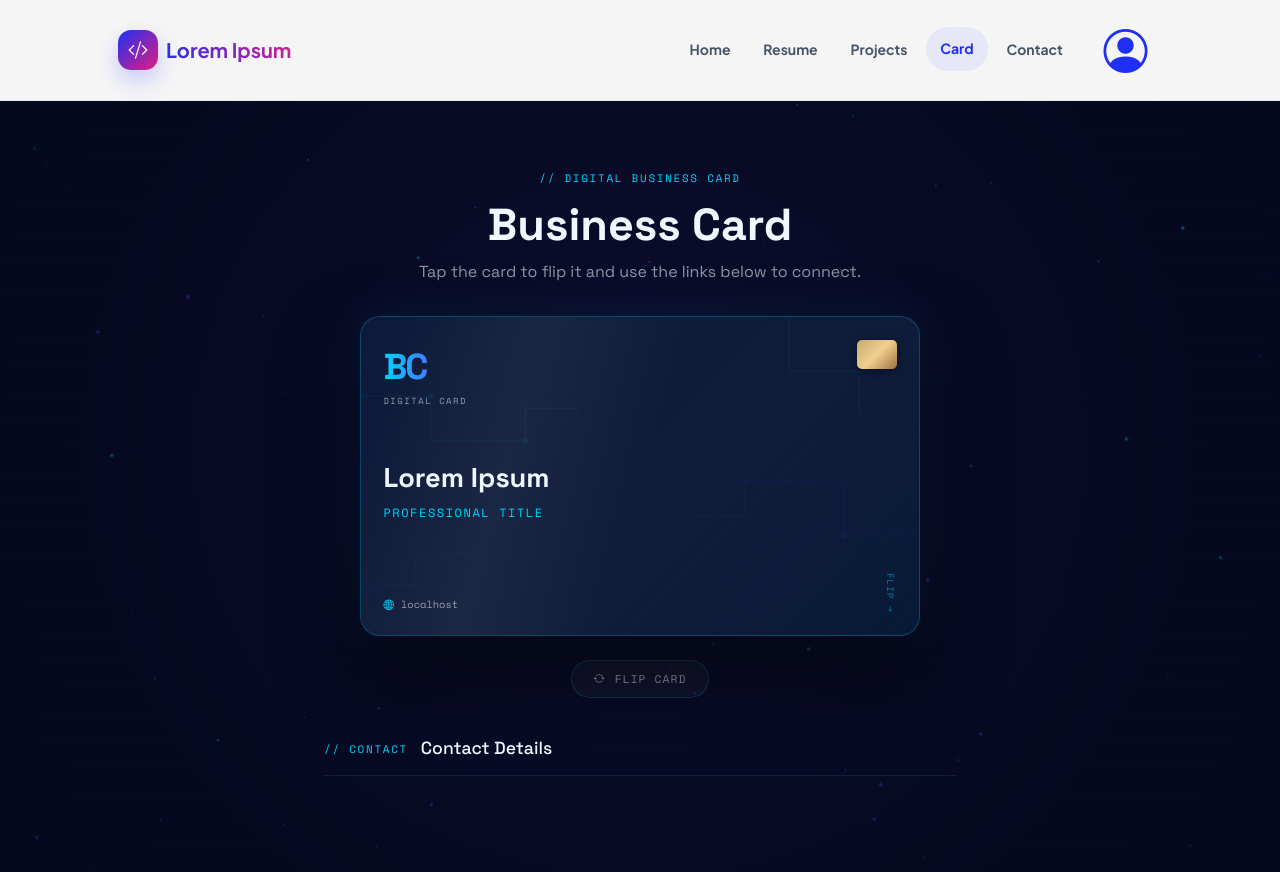
After one commit to Ali-Mashaghi/landing-page, a Django app: page /card/ in a window 1280 px wide. The commit adds this page. Run offline with Django 5.2, Linux system fonts and the light colour scheme; some libraries are stand-ins or nearby versions; grey boxes are pictures that could not be loaded.

Commit message:
adding business card

```diff
--- a/Templates/base.html
+++ b/Templates/base.html
@@ -36,6 +36,7 @@
                             <li class="nav-item"><a class="nav-link {% if request.resolver_match.url_name == 'index' %}active{% endif %}" href="{% url 'index' %}">Home</a></li>
                             <li class="nav-item"><a class="nav-link {% if request.resolver_match.url_name == 'resume' %}active{% endif %}" href="{% url 'resume' %}">Resume</a></li>
                             <li class="nav-item"><a class="nav-link {% if request.resolver_match.url_name == 'projects' %}active{% endif %}" href="{% url 'projects' %}">Projects</a></li>
+                            <li class="nav-item"><a class="nav-link {% if request.resolver_match.url_name == 'business_card' %}active{% endif %}" href="{% url 'business_card' %}">Card</a></li>
                             <li class="nav-item"><a class="nav-link {% if request.resolver_match.url_name == 'contact' %}active{% endif %}" href="{% url 'contact' %}">Contact</a></li>
                             <li class="nav-item ms-lg-2 d-flex align-items-center">
                                 {% if user.is_authenticated %}
@@ -106,6 +107,7 @@
                             <li class="mb-2"><a href="{% url 'index' %}" class="text-white text-decoration-none footer-link">Home</a></li>
                             <li class="mb-2"><a href="{% url 'resume' %}" class="text-white text-decoration-none footer-link">Resume</a></li>
                             <li class="mb-2"><a href="{% url 'projects' %}" class="text-white text-decoration-none footer-link">Projects</a></li>
+                            <li class="mb-2"><a href="{% url 'business_card' %}" class="text-white text-decoration-none footer-link">Card</a></li>
                             <li class="mb-2"><a href="{% url 'contact' %}" class="text-white text-decoration-none footer-link">Contact</a></li>
                         </ul>
                     </div>
--- /dev/null
+++ b/Templates/business_card.html
@@ -0,0 +1,174 @@
+{% extends "base.html" %}
+{% load static %}
+{% block title %}Business Card — {% if site_profile %}{{ site_profile.full_name }}{% else %}Lorem Ipsum{% endif %}{% endblock %}
+{% block body_class %}business-card-body d-flex flex-column min-vh-100{% endblock %}
+{% block extra_css %}
+<link href="https://fonts.googleapis.com/css2?family=Space+Grotesk:wght@400;500;600;700&family=Space+Mono:wght@400;700&display=swap" rel="stylesheet">
+<link href="{% static 'css/business-card.css' %}" rel="stylesheet">
+{% endblock %}
+{% block content %}
+<section class="bc-page">
+    <canvas class="bc-background" id="businessCardBackground" aria-hidden="true"></canvas>
+    <div class="bc-content">
+        <header class="bc-heading">
+            <span class="bc-kicker">// Digital Business Card</span>
+            <h1>Business Card</h1>
+            <p>Tap the card to flip it and use the links below to connect.</p>
+        </header>
+
+        <div class="bc-scene">
+            <div class="bc-card" id="businessCard" role="button" tabindex="0" aria-label="Flip business card">
+                <article class="bc-face bc-front">
+                    <svg class="bc-circuit" viewBox="0 0 560 320" fill="none" preserveAspectRatio="xMidYMid slice" aria-hidden="true">
+                        <path d="M0 80h70v45h95V92h55" stroke="#00D4FF"/>
+                        <circle cx="70" cy="80" r="3" fill="#00D4FF"/>
+                        <circle cx="165" cy="125" r="3" fill="#00D4FF"/>
+                        <path d="M560 220h-75v-55h-100v35h-55" stroke="#7B2FFF"/>
+                        <circle cx="485" cy="220" r="3" fill="#7B2FFF"/>
+                        <circle cx="385" cy="165" r="3" fill="#7B2FFF"/>
+                        <path d="M0 270h55v-32h65" stroke="#1A6EFF"/>
+                        <path d="M430 0v55h70v42" stroke="#00D4FF"/>
+                    </svg>
+
+                    <div class="bc-top">
+                        <div>
+                            <div class="bc-logo">
+                                {% if site_profile %}{{ site_profile.first_name|first }}{{ site_profile.last_name|first }}{% else %}BC{% endif %}
+                            </div>
+                            <span class="bc-logo-subtitle">Digital Card</span>
+                        </div>
+                        <div class="bc-chip" aria-hidden="true"></div>
+                    </div>
+
+                    <div class="bc-main">
+                        <div class="bc-name">{% if site_profile %}{{ site_profile.full_name }}{% else %}Lorem Ipsum{% endif %}</div>
+                        <div class="bc-title">
+                            {% if site_profile and site_profile.title %}{{ site_profile.title }}{% else %}Professional Title{% endif %}
+                        </div>
+                        {% if site_profile and site_profile.tagline %}
+                            <div class="bc-tagline">{{ site_profile.tagline }}</div>
+                        {% endif %}
+                    </div>
+
+                    <div class="bc-bottom">
+                        <div class="bc-mini-details">
+                            {% if site_profile and site_profile.public_email %}
+                            <div class="bc-mini-row">
+                                <i class="bi bi-envelope"></i>
+                                <span>{{ site_profile.public_email }}</span>
+                            </div>
+                            {% endif %}
+                            {% if site_profile and site_profile.location %}
+                            <div class="bc-mini-row">
+                                <i class="bi bi-geo-alt"></i>
+                                <span>{{ site_profile.location }}</span>
+                            </div>
+                            {% endif %}
+                            <div class="bc-mini-row">
+                                <i class="bi bi-globe2"></i>
+                                <span>{{ request.get_host }}</span>
+                            </div>
+                        </div>
+                        <span class="bc-flip-hint">Flip →</span>
+                    </div>
+                </article>
+
+                <article class="bc-face bc-back">
+                    <div class="bc-back-logo">
+                        {% if site_profile %}{{ site_profile.first_name|first }}{{ site_profile.last_name|first }}{% else %}BC{% endif %}
+                    </div>
+                    <div class="bc-back-tagline">
+                        {% if site_profile and site_profile.title %}{{ site_profile.title }}{% else %}Digital Business Card{% endif %}
+                    </div>
+                    <div class="bc-qr">
+                        <img src="https://api.qrserver.com/v1/create-qr-code/?size=180x180&data={{ card_url|urlencode }}" alt="Business card QR code">
+                    </div>
+                    <div class="bc-url">{{ request.get_host }}</div>
+                </article>
+            </div>
+        </div>
+
+        <button class="bc-flip-button" id="businessCardFlip" type="button">
+            <i class="bi bi-arrow-repeat"></i>
+            Flip Card
+        </button>
+
+        <section class="bc-details" aria-labelledby="businessCardDetails">
+            <div class="bc-details-header">
+                <span class="bc-label">// Contact</span>
+                <h2 id="businessCardDetails">Contact Details</h2>
+            </div>
+            <div class="bc-links">
+                {% if site_profile and site_profile.public_email %}
+                <a class="bc-link" href="mailto:{{ site_profile.public_email }}">
+                    <span class="bc-link-icon"><i class="bi bi-envelope"></i></span>
+                    <span class="bc-link-copy">
+                        <span class="bc-label d-block">Email</span>
+                        <span class="bc-link-value d-block">{{ site_profile.public_email }}</span>
+                    </span>
+                    <span class="bc-link-arrow">→</span>
+                </a>
+                {% endif %}
+
+                {% if site_profile and site_profile.location %}
+                <div class="bc-info">
+                    <span class="bc-link-icon"><i class="bi bi-geo-alt"></i></span>
+                    <span class="bc-link-copy">
+                        <span class="bc-label d-block">Location</span>
+                        <span class="bc-link-value d-block">{{ site_profile.location }}</span>
+                    </span>
+                </div>
+                {% endif %}
+
+                {% if site_profile and site_profile.github_url %}
+                <a class="bc-link" href="{{ site_profile.github_url }}" target="_blank" rel="noopener">
+                    <span class="bc-link-icon"><i class="bi bi-github"></i></span>
+                    <span class="bc-link-copy">
+                        <span class="bc-label d-block">GitHub</span>
+                        <span class="bc-link-value d-block">{{ site_profile.github_url }}</span>
+                    </span>
+                    <span class="bc-link-arrow">→</span>
+                </a>
+                {% endif %}
+
+                {% if site_profile and site_profile.linkedin_url %}
+                <a class="bc-link" href="{{ site_profile.linkedin_url }}" target="_blank" rel="noopener">
+                    <span class="bc-link-icon"><i class="bi bi-linkedin"></i></span>
+                    <span class="bc-link-copy">
+                        <span class="bc-label d-block">LinkedIn</span>
+                        <span class="bc-link-value d-block">{{ site_profile.linkedin_url }}</span>
+                    </span>
+                    <span class="bc-link-arrow">→</span>
+                </a>
+                {% endif %}
+
+                {% if site_profile and site_profile.x_url %}
+                <a class="bc-link" href="{{ site_profile.x_url }}" target="_blank" rel="noopener">
+                    <span class="bc-link-icon"><i class="bi bi-twitter-x"></i></span>
+                    <span class="bc-link-copy">
+                        <span class="bc-label d-block">X</span>
+                        <span class="bc-link-value d-block">{{ site_profile.x_url }}</span>
+                    </span>
+                    <span class="bc-link-arrow">→</span>
+                </a>
+                {% endif %}
+
+                {% if site_profile and site_profile.telegram_url %}
+                <a class="bc-link" href="{{ site_profile.telegram_url }}" target="_blank" rel="noopener">
+                    <span class="bc-link-icon"><i class="bi bi-telegram"></i></span>
+                    <span class="bc-link-copy">
+                        <span class="bc-label d-block">Telegram</span>
+                        <span class="bc-link-value d-block">{{ site_profile.telegram_url }}</span>
+                    </span>
+                    <span class="bc-link-arrow">→</span>
+                </a>
+                {% endif %}
+            </div>
+        </section>
+    </div>
+</section>
+{% endblock %}
+{% block footer %}{% endblock %}
+{% block extra_js %}
+<script src="{% static 'js/business-card.js' %}"></script>
+{% endblock %}
--- a/config/settings.py
+++ b/config/settings.py
@@ -15,7 +15,7 @@ BASE_DIR = Path(__file__).resolve().parent.parent
 # SECURITY WARNING: keep the secret key used in production secret!
 SECRET_KEY = os.getenv("DJANGO_SECRET_KEY")
 # SECURITY WARNING: don't run with debug turned on in production!
-DEBUG = True
+DEBUG = False
 
 ALLOWED_HOSTS = ['mashaghi.ir', 'www.mashaghi.ir']  # Allow all hosts for development
 
--- a/hero/urls.py
+++ b/hero/urls.py
@@ -6,6 +6,7 @@ urlpatterns = [
     path('projects/', views.projects, name='projects'),
     path('contact/', views.contact, name='contact'),
     path('resume/', views.resume, name='resume'),
+    path('card/', views.business_card, name='business_card'),
     path('dashboard/login/', views.admin_login, name='admin_login'),
     path('signup/', views.signup, name='signup'),
     path('dashboard/logout/', views.admin_logout, name='admin_logout'),
--- a/hero/views.py
+++ b/hero/views.py
@@ -55,6 +55,12 @@ def contact(request):
 
 def resume(request):
     return render(request, 'resume.html')
+
+
+def business_card(request):
+    return render(request, 'business_card.html', {
+        'card_url': request.build_absolute_uri(),
+    })
 
 
 def admin_login(request):
--- /dev/null
+++ b/static/css/business-card.css
@@ -0,0 +1,380 @@
+.business-card-body {
+    --bc-navy: #050a1f;
+    --bc-dark: #0d1a3a;
+    --bc-panel: #0f1d3a;
+    --bc-cyan: #00d4ff;
+    --bc-violet: #7b2fff;
+    --bc-blue: #1a6eff;
+    --bc-green: #00e5a0;
+    --bc-white: #f0f8ff;
+    --bc-dim: rgba(240, 248, 255, .58);
+    --bc-border: rgba(0, 212, 255, .18);
+    background: var(--bc-navy);
+}
+
+.business-card-body .site-navbar {
+    position: relative;
+    z-index: 10;
+    background: rgba(255, 255, 255, .96);
+}
+
+.bc-page {
+    position: relative;
+    min-height: calc(100vh - 78px);
+    overflow: hidden;
+    color: var(--bc-white);
+    font-family: "Space Grotesk", "Plus Jakarta Sans", sans-serif;
+}
+
+.bc-background {
+    position: fixed;
+    inset: 0;
+    width: 100%;
+    height: 100%;
+    z-index: 0;
+    pointer-events: none;
+}
+
+.bc-content {
+    position: relative;
+    z-index: 2;
+    width: min(680px, 100%);
+    margin: 0 auto;
+    padding: 4rem 1.5rem 5rem;
+}
+
+.bc-heading {
+    margin-bottom: 2rem;
+    text-align: center;
+}
+
+.bc-kicker,
+.bc-label {
+    color: var(--bc-cyan);
+    font-family: "Space Mono", monospace;
+    font-size: .68rem;
+    letter-spacing: .16em;
+    text-transform: uppercase;
+}
+
+.bc-heading h1 {
+    margin: .55rem 0;
+    font-size: clamp(1.8rem, 5vw, 2.8rem);
+    font-weight: 700;
+}
+
+.bc-heading p {
+    color: var(--bc-dim);
+}
+
+.bc-scene {
+    margin-bottom: 1.5rem;
+    perspective: 1200px;
+    animation: bc-fade-up .8s ease both;
+}
+
+.bc-card {
+    position: relative;
+    width: min(560px, 92vw);
+    aspect-ratio: 1.75;
+    margin: 0 auto;
+    cursor: pointer;
+    transform-style: preserve-3d;
+    transition: transform .8s cubic-bezier(.22, 1, .36, 1);
+}
+
+.bc-card.is-flipped {
+    transform: rotateY(180deg);
+}
+
+.bc-face {
+    position: absolute;
+    inset: 0;
+    display: flex;
+    overflow: hidden;
+    padding: clamp(1.35rem, 4%, 2rem);
+    border-radius: 20px;
+    backface-visibility: hidden;
+    -webkit-backface-visibility: hidden;
+}
+
+.bc-front {
+    flex-direction: column;
+    justify-content: space-between;
+    border: 1px solid rgba(0, 212, 255, .24);
+    background: linear-gradient(135deg, var(--bc-dark), var(--bc-panel) 62%, rgba(0, 212, 255, .08));
+    box-shadow: 0 40px 80px rgba(0, 0, 0, .55), 0 0 55px rgba(0, 212, 255, .08);
+}
+
+.bc-front::after {
+    position: absolute;
+    inset: 0;
+    border-radius: inherit;
+    background: linear-gradient(105deg, transparent 38%, rgba(255, 255, 255, .05) 50%, transparent 62%);
+    background-size: 200% 100%;
+    content: "";
+    pointer-events: none;
+    animation: bc-shimmer 4s ease-in-out infinite;
+}
+
+.bc-circuit {
+    position: absolute;
+    inset: 0;
+    width: 100%;
+    height: 100%;
+    opacity: .08;
+    pointer-events: none;
+}
+
+.bc-top,
+.bc-bottom {
+    z-index: 1;
+    display: flex;
+    justify-content: space-between;
+    align-items: flex-start;
+}
+
+.bc-logo,
+.bc-back-logo {
+    background: linear-gradient(90deg, var(--bc-cyan), var(--bc-violet));
+    background-clip: text;
+    color: transparent;
+    font-size: clamp(1.5rem, 5vw, 2.25rem);
+    font-weight: 700;
+    letter-spacing: -.06em;
+}
+
+.bc-logo-subtitle {
+    display: block;
+    color: var(--bc-dim);
+    font-family: "Space Mono", monospace;
+    font-size: .55rem;
+    letter-spacing: .18em;
+    text-transform: uppercase;
+}
+
+.bc-chip {
+    width: 40px;
+    height: 29px;
+    border-radius: 5px;
+    background: linear-gradient(135deg, #c8a96e, #f0d090, #a07040);
+    box-shadow: 0 2px 8px rgba(0, 0, 0, .4);
+}
+
+.bc-main {
+    z-index: 1;
+}
+
+.bc-name {
+    margin-bottom: .35rem;
+    font-size: clamp(1.15rem, 4vw, 1.7rem);
+    font-weight: 700;
+}
+
+.bc-title {
+    color: var(--bc-cyan);
+    font-family: "Space Mono", monospace;
+    font-size: clamp(.55rem, 1.5vw, .75rem);
+    letter-spacing: .13em;
+    text-transform: uppercase;
+}
+
+.bc-tagline {
+    margin-top: .25rem;
+    color: var(--bc-dim);
+    font-size: clamp(.6rem, 1.5vw, .8rem);
+}
+
+.bc-bottom {
+    align-items: flex-end;
+}
+
+.bc-mini-details {
+    display: grid;
+    gap: .28rem;
+}
+
+.bc-mini-row {
+    display: flex;
+    align-items: center;
+    gap: .45rem;
+    color: var(--bc-dim);
+    font-family: "Space Mono", monospace;
+    font-size: clamp(.48rem, 1.2vw, .65rem);
+}
+
+.bc-mini-row i {
+    color: var(--bc-cyan);
+}
+
+.bc-flip-hint {
+    color: rgba(0, 212, 255, .55);
+    font-family: "Space Mono", monospace;
+    font-size: .58rem;
+    letter-spacing: .1em;
+    text-transform: uppercase;
+    writing-mode: vertical-rl;
+}
+
+.bc-back {
+    align-items: center;
+    flex-direction: column;
+    justify-content: center;
+    gap: .65rem;
+    border: 1px solid rgba(123, 47, 255, .28);
+    background: linear-gradient(135deg, var(--bc-panel), var(--bc-dark));
+    box-shadow: 0 40px 80px rgba(0, 0, 0, .55);
+    transform: rotateY(180deg);
+}
+
+.bc-back-logo {
+    font-size: clamp(2.2rem, 8vw, 3.5rem);
+}
+
+.bc-back-tagline,
+.bc-url {
+    z-index: 1;
+    color: var(--bc-dim);
+    font-family: "Space Mono", monospace;
+    font-size: clamp(.52rem, 1.4vw, .72rem);
+    letter-spacing: .13em;
+    text-align: center;
+}
+
+.bc-url {
+    color: var(--bc-cyan);
+}
+
+.bc-qr {
+    width: 74px;
+    height: 74px;
+    padding: 5px;
+    border-radius: 8px;
+    background: #fff;
+}
+
+.bc-qr img {
+    width: 100%;
+    height: 100%;
+}
+
+.bc-flip-button {
+    display: flex;
+    align-items: center;
+    gap: .55rem;
+    margin: 0 auto 2.5rem;
+    padding: .6rem 1.35rem;
+    border: 1px solid var(--bc-border);
+    border-radius: 999px;
+    color: var(--bc-dim);
+    background: rgba(240, 248, 255, .04);
+    font-family: "Space Mono", monospace;
+    font-size: .7rem;
+    letter-spacing: .1em;
+    text-transform: uppercase;
+    transition: .2s ease;
+}
+
+.bc-flip-button:hover {
+    border-color: var(--bc-cyan);
+    color: var(--bc-cyan);
+    background: rgba(0, 212, 255, .07);
+}
+
+.bc-details {
+    animation: bc-fade-up .8s .2s ease both;
+}
+
+.bc-details-header {
+    display: flex;
+    align-items: center;
+    gap: .8rem;
+    margin-bottom: 1rem;
+    padding-bottom: 1rem;
+    border-bottom: 1px solid rgba(0, 212, 255, .12);
+}
+
+.bc-details-header h2 {
+    margin: 0;
+    font-size: 1.1rem;
+}
+
+.bc-links {
+    display: grid;
+    gap: .75rem;
+}
+
+.bc-link,
+.bc-info {
+    display: flex;
+    align-items: center;
+    gap: 1rem;
+    padding: .9rem 1.15rem;
+    border: 1px solid rgba(255, 255, 255, .07);
+    border-radius: 12px;
+    color: var(--bc-white);
+    background: rgba(13, 26, 58, .68);
+    text-decoration: none;
+    transition: .22s ease;
+}
+
+.bc-link:hover {
+    border-color: rgba(0, 212, 255, .35);
+    color: var(--bc-white);
+    background: rgba(0, 212, 255, .06);
+    transform: translateX(4px);
+}
+
+.bc-link-icon {
+    display: grid;
+    width: 38px;
+    height: 38px;
+    flex: 0 0 38px;
+    place-items: center;
+    border: 1px solid rgba(0, 212, 255, .18);
+    border-radius: 9px;
+    color: var(--bc-cyan);
+    background: rgba(0, 212, 255, .08);
+    font-size: 1.1rem;
+}
+
+.bc-link-copy {
+    min-width: 0;
+    flex: 1;
+}
+
+.bc-link-value {
+    overflow: hidden;
+    font-size: .9rem;
+    font-weight: 500;
+    text-overflow: ellipsis;
+    white-space: nowrap;
+}
+
+.bc-link-arrow {
+    color: var(--bc-dim);
+}
+
+@keyframes bc-shimmer {
+    0%, 100% { background-position: 200% 0; }
+    50% { background-position: -200% 0; }
+}
+
+@keyframes bc-fade-up {
+    from { opacity: 0; transform: translateY(18px); }
+    to { opacity: 1; transform: translateY(0); }
+}
+
+@media (max-width: 576px) {
+    .bc-content {
+        padding-inline: .75rem;
+    }
+
+    .bc-face {
+        border-radius: 14px;
+    }
+
+    .bc-tagline {
+        display: none;
+    }
+}
--- /dev/null
+++ b/static/js/business-card.js
@@ -0,0 +1,109 @@
+(() => {
+    const card = document.getElementById('businessCard');
+    const flipButton = document.getElementById('businessCardFlip');
+    const canvas = document.getElementById('businessCardBackground');
+
+    if (!card || !flipButton || !canvas) {
+        return;
+    }
+
+    const flipCard = () => {
+        card.style.transform = '';
+        card.classList.toggle('is-flipped');
+    };
+
+    card.addEventListener('click', flipCard);
+    card.addEventListener('keydown', (event) => {
+        if (event.key === 'Enter' || event.key === ' ') {
+            event.preventDefault();
+            flipCard();
+        }
+    });
+    flipButton.addEventListener('click', flipCard);
+
+    card.addEventListener('mousemove', (event) => {
+        if (card.classList.contains('is-flipped')) {
+            return;
+        }
+        const bounds = card.getBoundingClientRect();
+        const x = (event.clientX - bounds.left) / bounds.width - 0.5;
+        const y = (event.clientY - bounds.top) / bounds.height - 0.5;
+        card.style.transform = `rotateY(${x * 16}deg) rotateX(${-y * 11}deg) scale(1.02)`;
+    });
+
+    card.addEventListener('mouseleave', () => {
+        if (!card.classList.contains('is-flipped')) {
+            card.style.transform = '';
+        }
+    });
+
+    const context = canvas.getContext('2d');
+    let width;
+    let height;
+    let points = [];
+
+    const createPoints = () => {
+        points = [];
+        const count = Math.min(Math.floor(width * height / 12000), 75);
+        for (let index = 0; index < count; index += 1) {
+            points.push({
+                x: Math.random() * width,
+                y: Math.random() * height,
+                vx: (Math.random() - 0.5) * 0.24,
+                vy: (Math.random() - 0.5) * 0.24,
+                radius: Math.random() * 1.5 + 0.5,
+                color: Math.random() > 0.5 ? '0,212,255' : '123,47,255',
+                phase: Math.random() * Math.PI * 2,
+            });
+        }
+    };
+
+    const resize = () => {
+        width = canvas.width = window.innerWidth;
+        height = canvas.height = window.innerHeight;
+        createPoints();
+    };
+
+    const draw = () => {
+        context.clearRect(0, 0, width, height);
+        const glow = context.createRadialGradient(
+            width * 0.5,
+            height * 0.45,
+            0,
+            width * 0.5,
+            height * 0.45,
+            width * 0.65,
+        );
+        glow.addColorStop(0, 'rgba(123,47,255,.09)');
+        glow.addColorStop(1, 'rgba(0,0,0,0)');
+        context.fillStyle = glow;
+        context.fillRect(0, 0, width, height);
+
+        points.forEach((point) => {
+            point.phase += 0.01;
+            point.x += point.vx;
+            point.y += point.vy;
+            if (point.x < 0) point.x = width;
+            if (point.x > width) point.x = 0;
+            if (point.y < 0) point.y = height;
+            if (point.y > height) point.y = 0;
+
+            context.beginPath();
+            context.arc(
+                point.x,
+                point.y,
+                point.radius * (1 + 0.12 * Math.sin(point.phase)),
+                0,
+                Math.PI * 2,
+            );
+            context.fillStyle = `rgba(${point.color},${0.22 + 0.12 * Math.sin(point.phase)})`;
+            context.fill();
+        });
+
+        window.requestAnimationFrame(draw);
+    };
+
+    window.addEventListener('resize', resize);
+    resize();
+    draw();
+})();
```
Also changed, not shown: hero/tests.py (+33 -0 lines).
